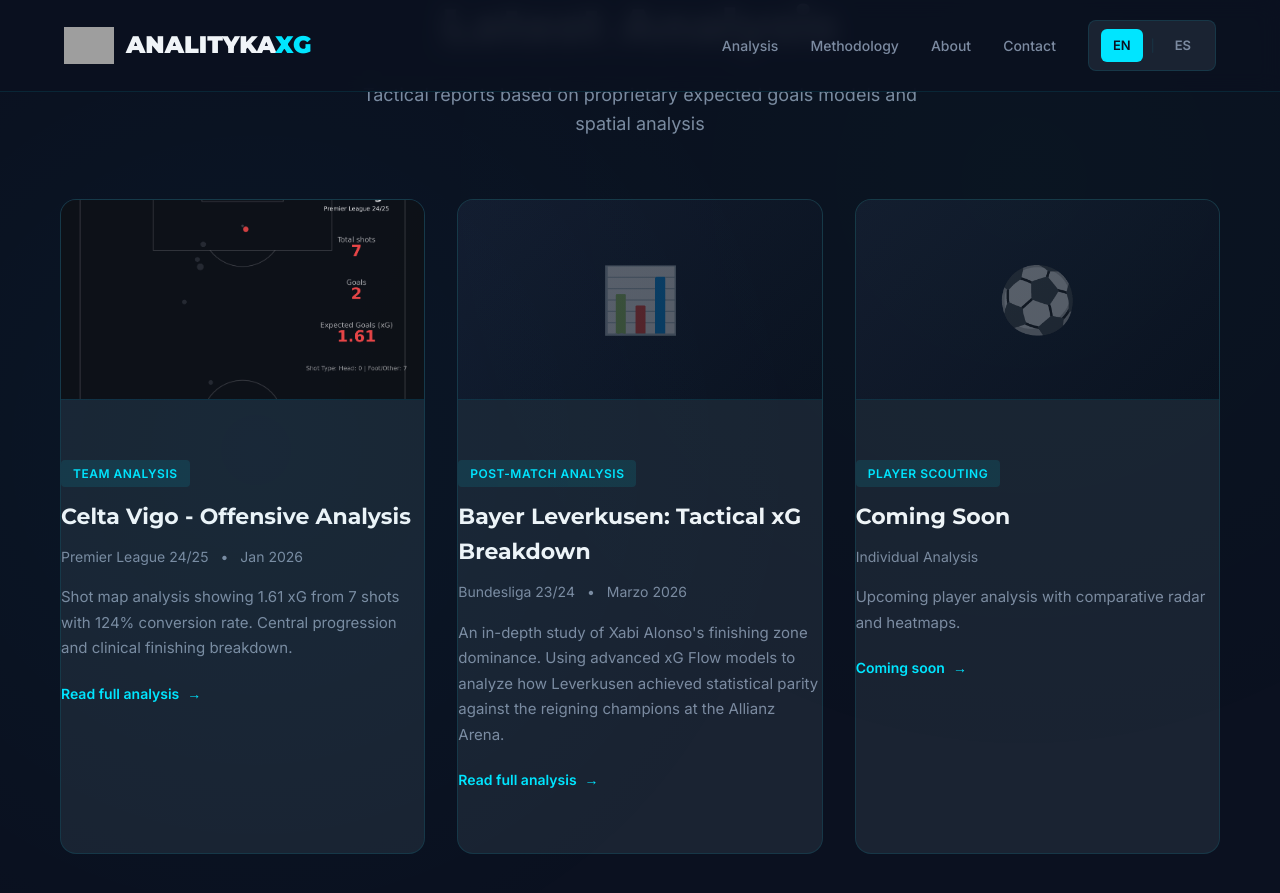
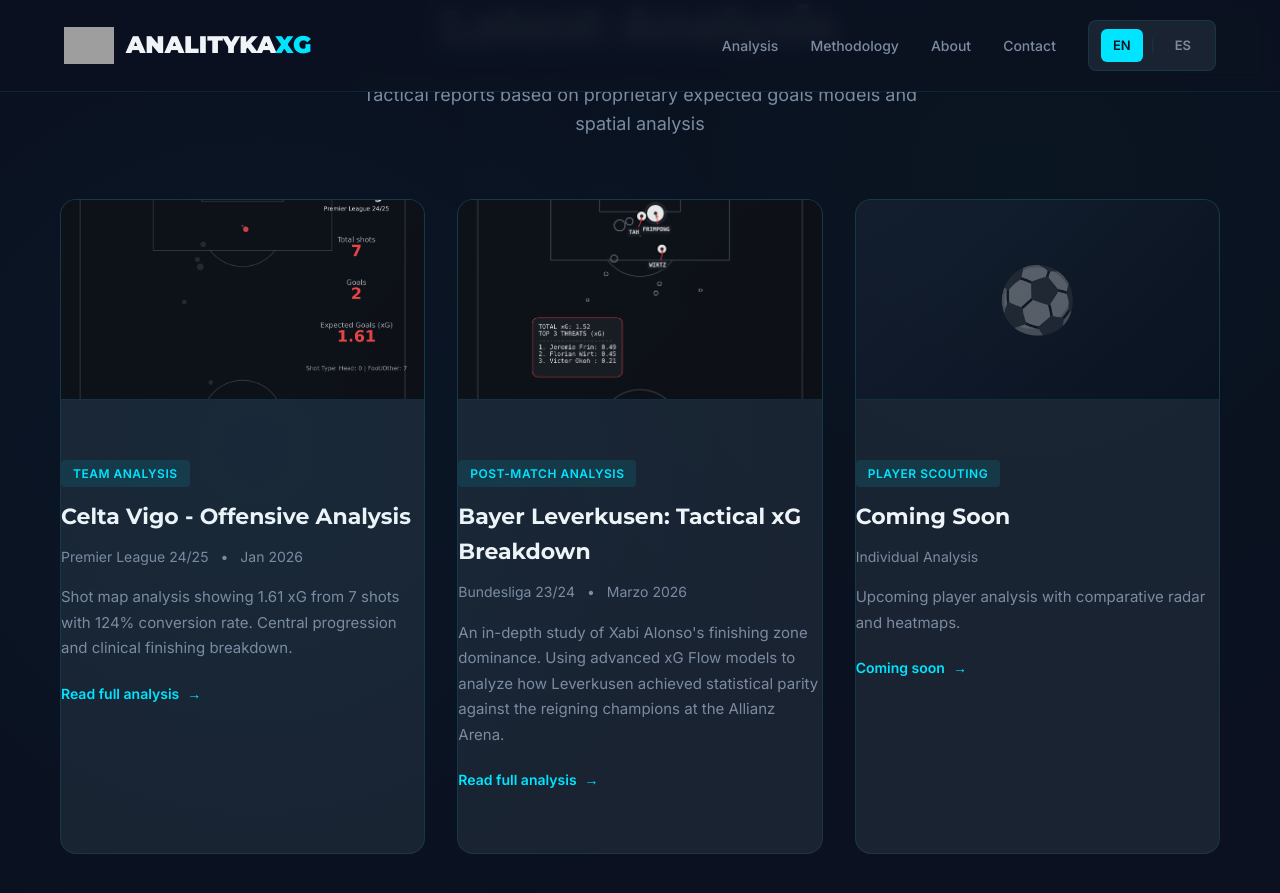
Before and after one commit to Fiallos77/analitykaXG, a Jekyll site: the page built from index.md, in a window 1280 px wide and 900 px high, scrolled down 1275 px. Shown: the top 893 px of the window. Built offline with Jekyll 4.4.1, drawn with Linux system fonts in a browser that asks for light colours; grey boxes are pictures that could not be loaded.

Commit message:
Replace icon with image in report card

```diff
--- a/index.md
+++ b/index.md
@@ -76,7 +76,7 @@ lang: en
         <!-- Card 2: Bayer vs Leverkusen  -->
         <a href="{{ site.baseurl }}/reports/BayerLeverkusenvsBayernMunich" class="report-card">
             <div class="report-thumbnail">
-                <div style="font-size: 64px; color: var(--accent-cyan); opacity: 0.3;">📊</div>
+                <img src="{{ site.baseurl }}/assets/images/shot_map_final_leverkusen.png" alt="Leverkusen Shot Map">
             </div>
             <div class="report-content">
                 <span class="report-tag">Post-Match Analysis</span>
```
